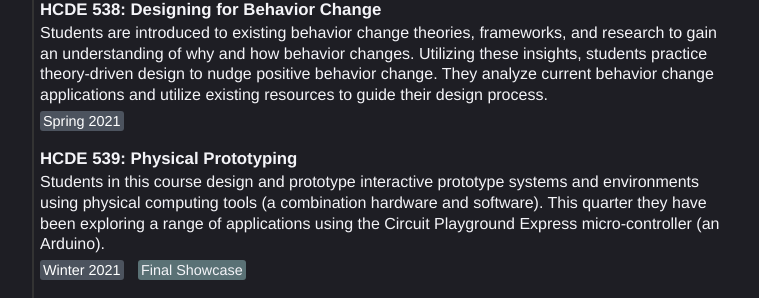
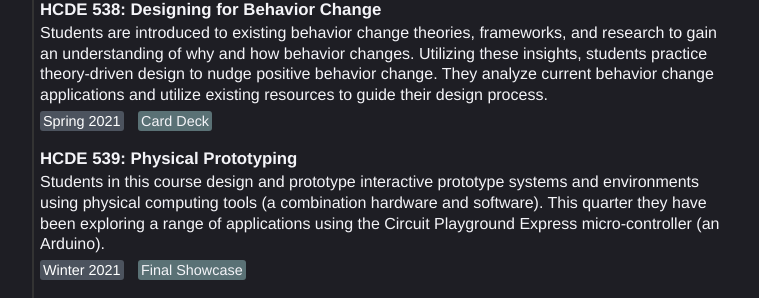
Before and after one commit to kerixyz/temp, a Jekyll site: the page built from index.html, in a window 1280 px wide and 900 px high, scrolled down 1557 px. Shown: the part 213-511 px from the top of the window, without its empty margins (258-1017 px from the left). Built offline with Jekyll 4.4.1, drawn with Linux system fonts in a browser that asks for light colours.

Commit message:
Update index.html

```diff
--- a/index.html
+++ b/index.html
@@ -98,6 +98,7 @@ title: Keri Mallari
             <h3>HCDE 538: Designing for Behavior Change</h3>
             <div class='description'>Students are introduced to existing behavior change theories, frameworks, and research to gain an understanding of why and how behavior changes. Utilizing these insights, students practice theory-driven design to nudge positive behavior change. They analyze current behavior change applications and utilize existing resources to guide their design process.</div>
             <div class='date'>Spring 2021</div>
+            <div class='paper'><a href='/assets/sp21_deck.pdf'>Card Deck</a></div>
         </div>
 
         <div class='project'>
```
